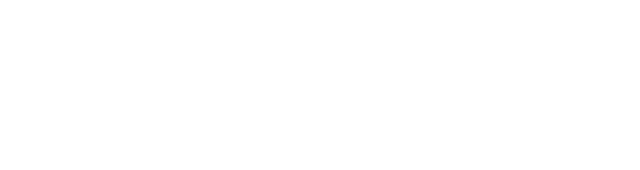
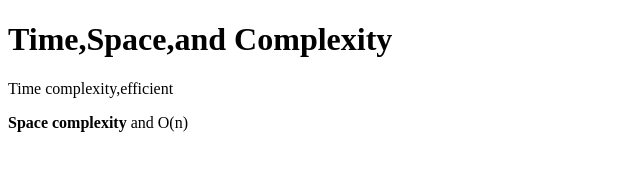
Before and after one commit to acciojob/time-and-space-complexity-anuragrzh, a website: page main.html in a window 1280 px wide. Shown: the whole page, without its empty margins (0-640 px from the left). Drawn offline with Linux system fonts and the light colour scheme.

Commit message:
created a submission

```diff
--- a/main.html
+++ b/main.html
@@ -8,6 +8,9 @@
 
 <body>
 	<!-- the entire body must be written by student -->
+	<h1>Time,Space,and Complexity</h1>
+	<p>Time complexity,efficient</p>
+	<p><b>Space complexity</b> and O(n)</p>
     <script type="text/javascript" src="./script.js">
 </script>
 
```
